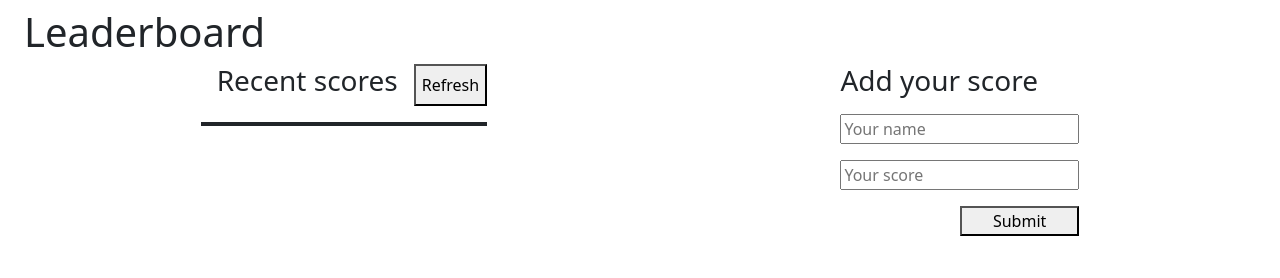
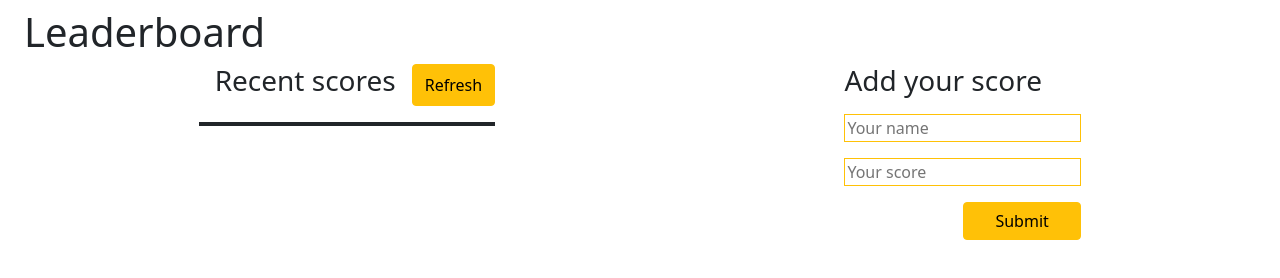
Before and after one commit to alexansaa/LeaderBoard, a website built with webpack: page src/index.html in a window 1280 px wide. Built offline with nearby package versions, Linux system fonts and the light colour scheme.

Commit message:
add styles

```diff
--- a/src/index.html
+++ b/src/index.html
@@ -15,7 +15,7 @@
         <div class="mx-2">
             <div class="d-flex justify-content-center">
                 <h3 class="mx-3">Recent scores</h3>
-                <button id="refeshData">Refresh</button>
+                <button id="refeshData" class="btn btn-warning">Refresh</button>
             </div>
             <div id="scoresTable" class="my-3 border border-2 border-dark">
 
@@ -23,9 +23,9 @@
         </div>
         <div class="d-flex flex-column mx-2">
             <h3>Add your score</h3>
-            <input id="userName" class="my-2" type="text" placeholder="Your name">
-            <input id="userScore" class="my-2" type="text" placeholder="Your score">
-            <button id="scoresSubmit" class="my-2 w-50 ms-auto">Submit</button>
+            <input id="userName" class="my-2 border border-warning" type="text" placeholder="Your name">
+            <input id="userScore" class="my-2 border border-warning" type="text" placeholder="Your score">
+            <button id="scoresSubmit" class="my-2 w-50 ms-auto btn btn-warning">Submit</button>
         </div>
     </div>
 </body>
```
